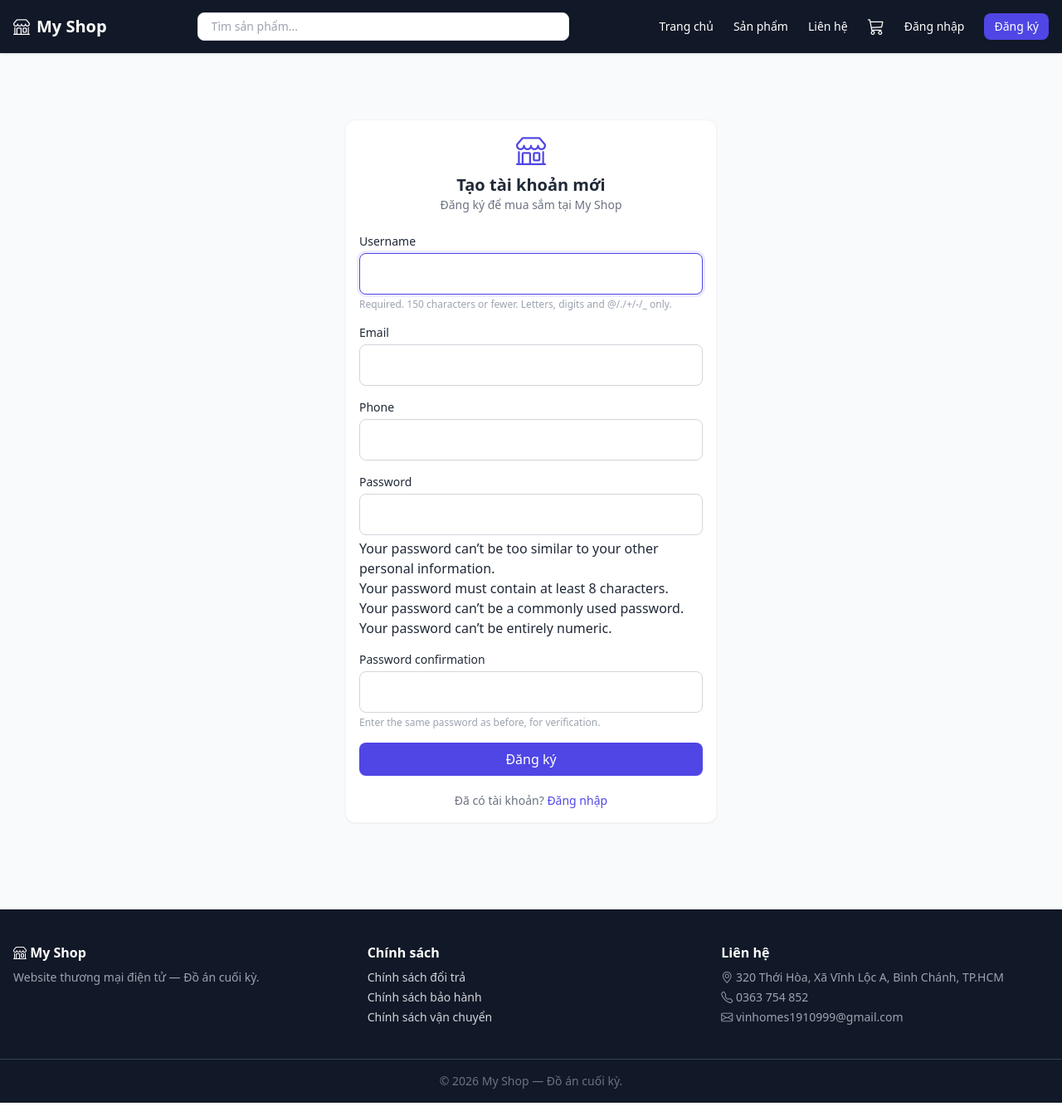
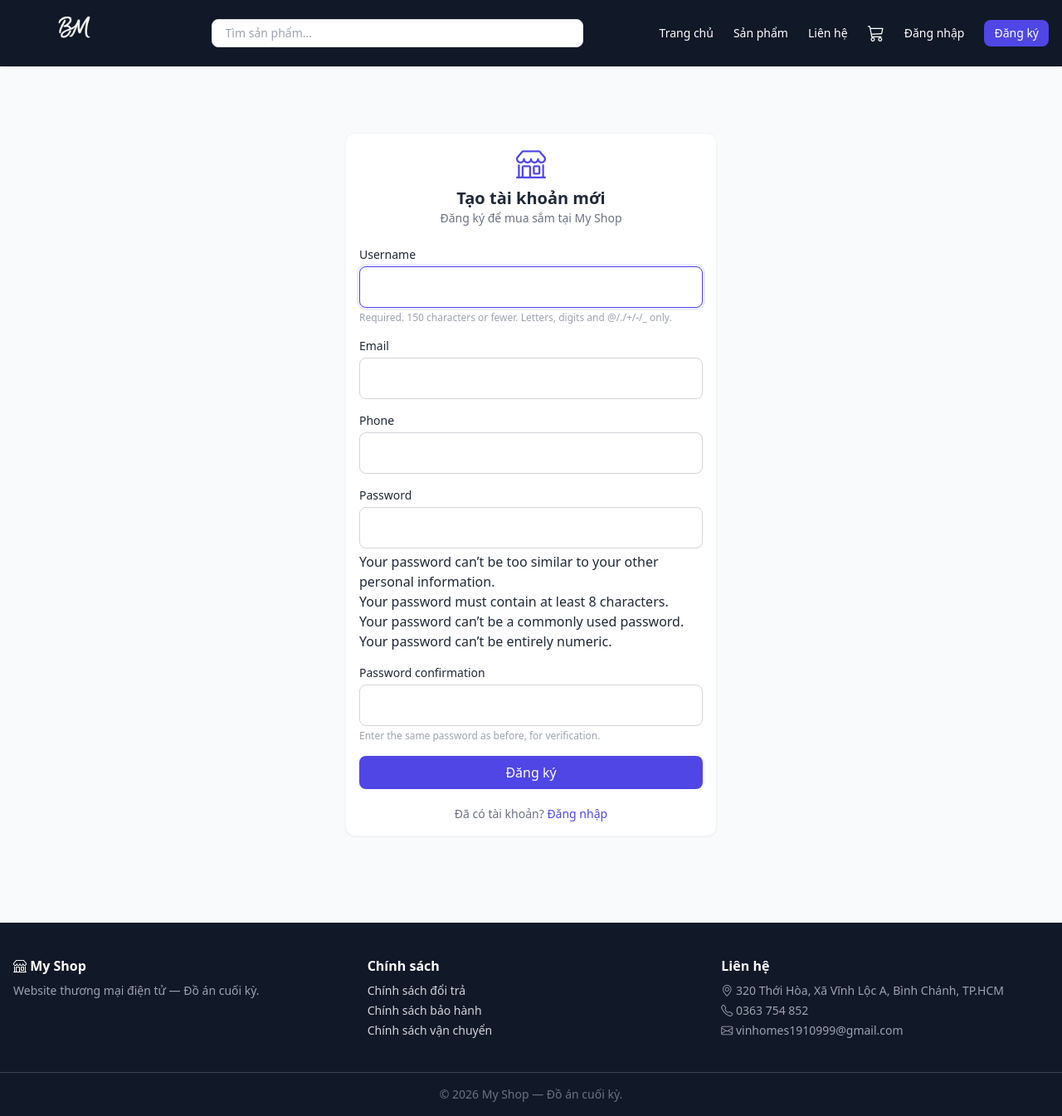
Before and after one commit to vinhomes1910999-ops/ecommerce-django-project, a Django app: page /accounts/register/ in a window 1280 px wide. Shown: the whole page at 83% size. Run offline with Django 5.2, Linux system fonts and the light colour scheme; some libraries are stand-ins or nearby versions.

Commit message:
Fix logo size and transparency

```diff
--- a/static/css/style.css
+++ b/static/css/style.css
@@ -935,16 +935,16 @@ video {
   width: 2.25rem;
 }
 
-.w-\[45\%\] {
-  width: 45%;
+.w-\[75\%\] {
+  width: 75%;
+}
+
+.w-auto {
+  width: auto;
 }
 
 .w-full {
   width: 100%;
-}
-
-.w-\[75\%\] {
-  width: 75%;
 }
 
 .min-w-0 {
@@ -996,16 +996,16 @@ video {
   transform: translate(var(--tw-translate-x), var(--tw-translate-y)) rotate(var(--tw-rotate)) skewX(var(--tw-skew-x)) skewY(var(--tw-skew-y)) scaleX(var(--tw-scale-x)) scaleY(var(--tw-scale-y));
 }
 
+.cursor-grab {
+  cursor: grab;
+}
+
+.cursor-grabbing {
+  cursor: grabbing;
+}
+
 .cursor-pointer {
   cursor: pointer;
-}
-
-.cursor-grab {
-  cursor: grab;
-}
-
-.cursor-grabbing {
-  cursor: grabbing;
 }
 
 .select-none {
@@ -1916,10 +1916,6 @@ video {
     grid-column: span 2 / span 2;
   }
 
-  .sm\:w-\[30\%\] {
-    width: 30%;
-  }
-
   .sm\:w-\[45\%\] {
     width: 45%;
   }
--- a/templates/base.html
+++ b/templates/base.html
@@ -15,11 +15,11 @@
     <!-- ========== NAVBAR ========== -->
     <nav class="bg-gray-900 text-white sticky top-0 z-50 shadow">
         <div class="max-w-7xl mx-auto px-4">
-            <div class="flex items-center justify-between h-16">
+            <div class="flex items-center justify-between h-24">
 
                 <!-- 1. LOGO -->
-                <a href="{% url 'products:home' %}" class="flex items-center gap-2 text-xl font-bold shrink-0">
-                    <i class="bi bi-shop"></i> My Shop
+                <a href="{% url 'products:home' %}" class="flex items-center shrink-0">
+                    <img src="{% static 'img/logo-final.png' %}?v=1" alt="My Shop" class="h-20 w-auto object-contain">
                 </a>
 
                 <!-- 2. SEARCH BAR (Desktop) -->
```
Also changed, not shown: static/img/logo-final.png (added), 1 other file.
